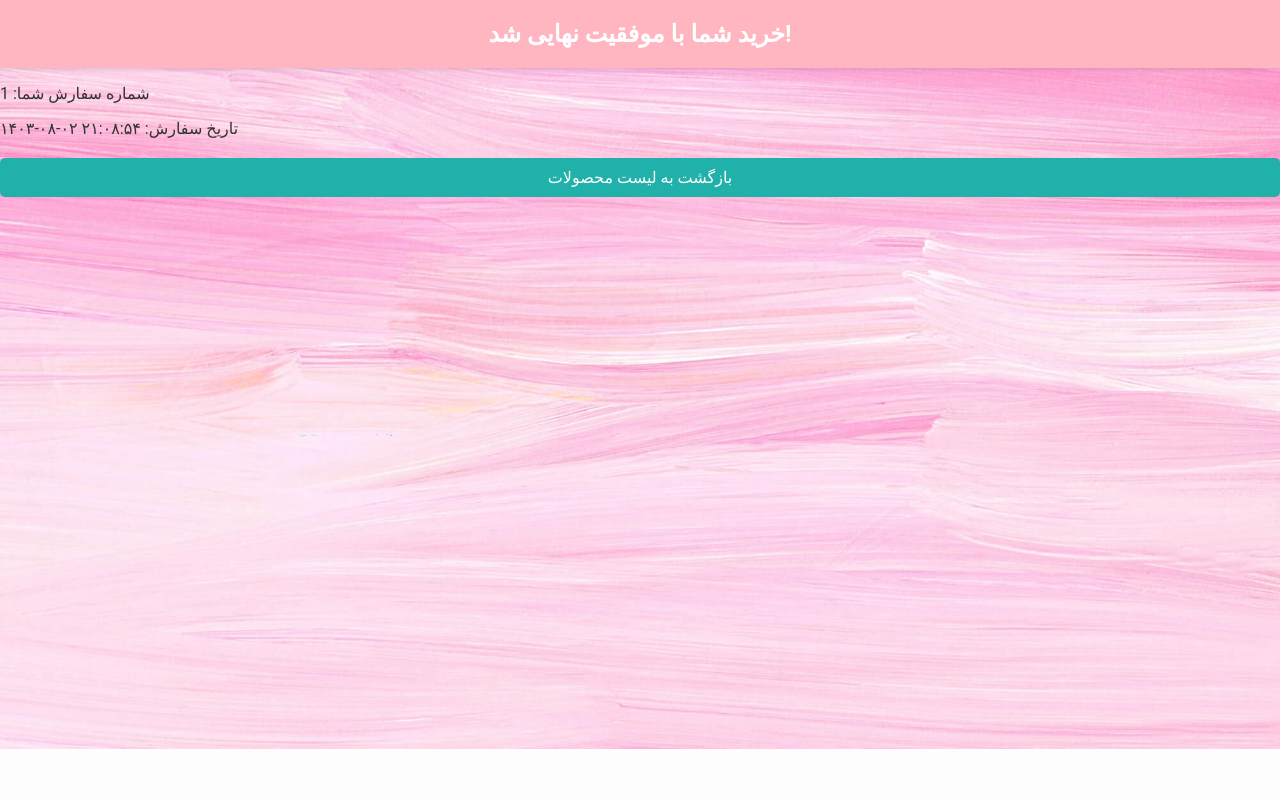
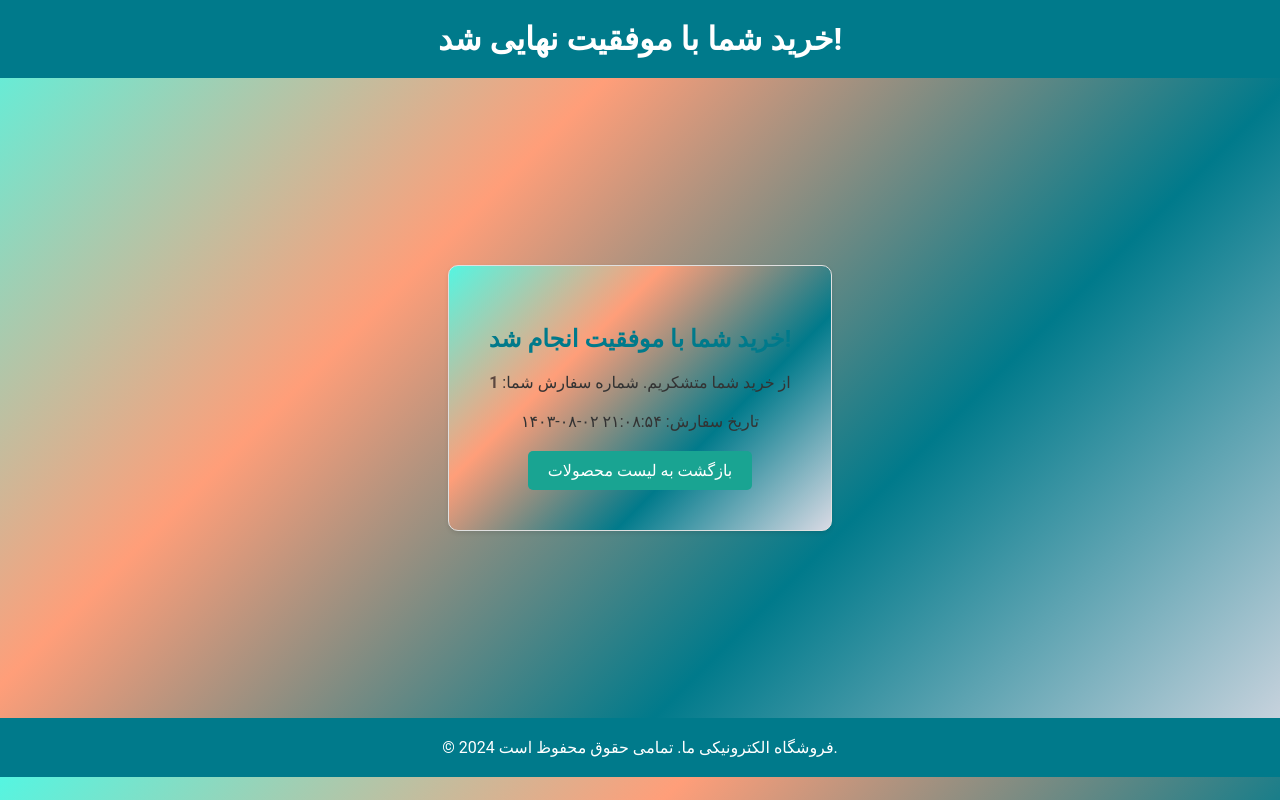
Before and after one commit to abolfazlyousefi5/Ecommerce, a PHP site: page /views/confirmation.php?order_id=1 in a window 1280 px wide. Run offline with PHP 8.4, Linux system fonts and the light colour scheme; data that the repository does not hold is empty.

Commit message:
change background

```diff
--- a/assets/css/cart.css
+++ b/assets/css/cart.css
@@ -1,7 +1,5 @@
 body {
     font-family: 'Roboto', sans-serif;
-    background: url("http://localhost/ecommerce/assets/images/hero-bg.jpg")
-    no-repeat center center/cover;
     background-color: #fdfdfe;
     color: #333;
     margin: 0;
@@ -16,7 +14,7 @@ body {
 }
 
 .cart-item {
-    background-color: #fff;
+    background: linear-gradient(135deg, #55f5e1, #ff9e79, #007a8b, #d9dae4);
     border: 1px solid #e0e0e0;
     border-radius: 10px;
     margin: 10px;
@@ -35,18 +33,18 @@ body {
 .cart-item h2 {
     font-size: 18px;
     margin: 10px 0;
-    color: #ff69b4; /* HotPink */
+    color: #007a8b; /* HotPink */
 }
 
 .cart-item p {
     font-size: 14px;
-    color: #666;
+    color: #007a8b;
 }
 
 .cart-item .btn {
     display: inline-block;
     padding: 10px 20px;
-    background-color: #87cefa; /* LightSkyBlue */
+    background-color: #19a492; /* LightSkyBlue */
     color: #fff;
     text-decoration: none;
     border-radius: 5px;
--- /dev/null
+++ b/assets/css/confirmation.css
@@ -0,0 +1,62 @@
+body {
+    font-family: 'Roboto', sans-serif;
+    background: linear-gradient(135deg, #55f5e1, #ff9e79, #007a8b, #d9dae4); /* رنگ‌های گرادیان */
+    color: #333;
+    margin: 0;
+    padding: 0;
+}
+
+header, footer {
+    background-color: #007a8b; /* رنگ سربرگ و پابرگ */
+    color: white;
+    padding: 20px 0;
+    text-align: center;
+}
+
+header h1, footer p {
+    margin: 0;
+}
+
+.confirmation-container {
+    display: flex;
+    justify-content: center;
+    align-items: center;
+    height: 80vh;
+}
+
+.confirmation-message {
+    background: linear-gradient(135deg, #55f5e1, #ff9e79, #007a8b, #d9dae4);    padding: 40px;
+    border: 1px solid #e0e0e0;
+    border-radius: 10px;
+    box-shadow: 0 2px 4px rgba(0, 0, 0, 0.1);
+    text-align: center;
+}
+
+.confirmation-message h2 {
+    font-size: 24px;
+    margin-bottom: 20px;
+    color: #007a8b; /* رنگ عنوان */
+}
+
+.confirmation-message p {
+    font-size: 16px;
+    margin-bottom: 20px;
+}
+
+.confirmation-message strong {
+    color: #5c4840; /* رنگ کد رهگیری */
+}
+
+.confirmation-message .btn {
+    display: inline-block;
+    padding: 10px 20px;
+    background-color: #19a492; /* رنگ دکمه */
+    color: white;
+    text-decoration: none;
+    border-radius: 5px;
+    transition: background-color 0.3s;
+}
+
+.confirmation-message .btn:hover {
+    background-color: #007a8b; /* رنگ دکمه در حالت هاور */
+}
--- a/assets/css/footer.css
+++ b/assets/css/footer.css
@@ -1,14 +1,15 @@
 h1 {
     text-align: center;
     padding: 20px;
-    background-color: #ffb6c1; /* LightPink */
-    color: #fff;
+    background: linear-gradient(135deg, #55f5e1, #ff9e79, #007a8b, #d9dae4); /* رنگ بنفش تیره */
+    color: #007a8b;
     margin: 0;
     font-size: 24px;
     box-shadow: 0 2px 4px rgba(0, 0, 0, 0.1);
-  }
+}
+
 footer {
-    background-color: #ffb6c1; /* LightPink */
+    background: linear-gradient(135deg, #55f5e1, #ff9e79, #007a8b, #d9dae4); /* رنگ بنفش تیره */
     color: white;
     text-align: center;
     padding: 10px 0;
@@ -21,4 +22,5 @@ footer {
 footer p {
     margin: 0;
     font-size: 14px;
+    color: #23373a; /* رنگ متن */
 }
--- a/assets/css/header.css
+++ b/assets/css/header.css
@@ -1,5 +1,5 @@
 header {
-    background-color: #ffb6c1; /* LightPink */
+    background: linear-gradient(135deg, #55f5e1, #ff9e79, #007a8b, #d9dae4); /* رنگ جدید */
     color: white;
     padding: 20px 0;
     box-shadow: 0 2px 4px rgba(0, 0, 0, 0.1);
@@ -37,5 +37,5 @@ header nav ul li a {
 }
 
 header nav ul li a:hover {
-    color: #ff69b4; /* HotPink */
+    color: #55f5e1; /* رنگ جدید */
 }
--- a/assets/css/main.css
+++ b/assets/css/main.css
@@ -1,8 +1,6 @@
 body {
-    background: url("http://localhost/ecommerce/assets/images/hero-bg.jpg")
-    no-repeat center center/cover;
     font-family: 'Roboto', sans-serif;
-    background-color: #fff;
+    background: linear-gradient(135deg, #55f5e1, #ff9e79, #007a8b, #d9dae4); /* رنگ‌های گرادیان */
     color: #333;
     margin: 0;
     padding: 0;
@@ -11,7 +9,7 @@ body {
 .btn {
     display: inline-block;
     padding: 10px 20px;
-    background-color: #87cefa; /* LightSkyBlue */
+    background-color: #007a8b; /* رنگ دکمه */
     color: white;
     text-decoration: none;
     border-radius: 5px;
@@ -19,5 +17,5 @@ body {
 }
 
 .btn:hover {
-    background-color: #4682b4; /* SteelBlue */
+    background-color: #55f5e1; /* رنگ دکمه در حالت هاور */
 }
--- a/assets/css/ratings.css
+++ b/assets/css/ratings.css
@@ -17,7 +17,7 @@
 .rating-form label {
     font-size: 18px;
     margin-right: 10px;
-    color: #333;
+    color: #007a8b; /* رنگ متن برچسب */
 }
 
 .rating-form select {
@@ -30,7 +30,7 @@
 
 .rating-form button {
     padding: 10px 20px;
-    background-color: #87cefa; /* LightSkyBlue */
+    background-color: #55f5e1; /* رنگ دکمه */
     color: white;
     border: none;
     border-radius: 5px;
@@ -40,7 +40,7 @@
 }
 
 .rating-form button:hover {
-    background-color: #4682b4; /* SteelBlue */
+    background-color: #007a8b; /* رنگ دکمه در حالت هاور */
 }
 
 .star-rating {
--- a/views/cart.php
+++ b/views/cart.php
@@ -20,6 +20,7 @@ while ($row = $stmt->fetch(PDO::FETCH_ASSOC)) {
     <link rel="stylesheet" type="text/css" href="../assets/css/footer.css">
     <link rel="stylesheet" type="text/css" href="../assets/css/header.css">
     <link rel="stylesheet" type="text/css" href="../assets/css/cart.css">
+    <link rel="stylesheet" type="text/css" href="../assets/css/main.css">
 </head>
 <body>
     <h1>سبد خرید</h1>
--- a/views/confirmation.php
+++ b/views/confirmation.php
@@ -19,15 +19,22 @@ $shamsi_date_time = $jdate->date("H:i:s d-m-Y", strtotime($order['created_at']))
 <head>
     <meta charset="UTF-8">
     <title>تأیید خرید</title>
-    <link rel="stylesheet" type="text/css" href="../assets/css/main.css">
-    <link rel="stylesheet" type="text/css" href="../assets/css/footer.css">
-    <link rel="stylesheet" type="text/css" href="../assets/css/header.css">
-    <link rel="stylesheet" type="text/css" href="../assets/css/cart.css">
+    <link rel="stylesheet" type="text/css" href="../assets/css/confirmation.css">
 </head>
 <body>
-    <h1>خرید شما با موفقیت نهایی شد!</h1>
-    <p>شماره سفارش شما: <?php echo $order_id; ?></p>
-    <p>تاریخ سفارش: <?php echo $shamsi_date_time; ?></p> <!-- نمایش تاریخ و زمان شمسی -->
-    <a href="../controllers/product_controller.php" class="return-btn">بازگشت به لیست محصولات</a>
+    <header>
+        <h1>خرید شما با موفقیت نهایی شد!</h1>
+    </header>
+    <div class="confirmation-container">
+        <div class="confirmation-message">
+            <h2>خرید شما با موفقیت انجام شد!</h2>
+            <p>از خرید شما متشکریم. شماره سفارش شما: <strong><?php echo $order_id; ?></strong></p>
+            <p>تاریخ سفارش: <?php echo $shamsi_date_time; ?></p> <!-- نمایش تاریخ و زمان شمسی -->
+            <a href="../controllers/product_controller.php" class="btn">بازگشت به لیست محصولات</a>
+        </div>
+    </div>
+    <footer>
+        <p>© 2024 فروشگاه الکترونیکی ما. تمامی حقوق محفوظ است.</p>
+    </footer>
 </body>
 </html>
--- a/views/product_details.php
+++ b/views/product_details.php
@@ -35,6 +35,7 @@ $average_rating = $average_rating ?: 0;
     <link rel="stylesheet" type="text/css" href="../assets/css/header.css">
     <link rel="stylesheet" type="text/css" href="../assets/css/comments.css">
     <link rel="stylesheet" type="text/css" href="../assets/css/ratings.css">
+    <link rel="stylesheet" type="text/css" href="../assets/css/main.css">
 </head>
 <body>
     <header>
```
Also changed, not shown: assets/css/comments.css (+16 -10 lines), assets/css/form.css (+6 -5 lines), assets/css/home.css (+5 -6 lines), assets/css/order_history.css (+8 -3 lines), assets/css/product_details.css (+14 -23 lines), assets/css/product_list.css (+12 -13 lines).
